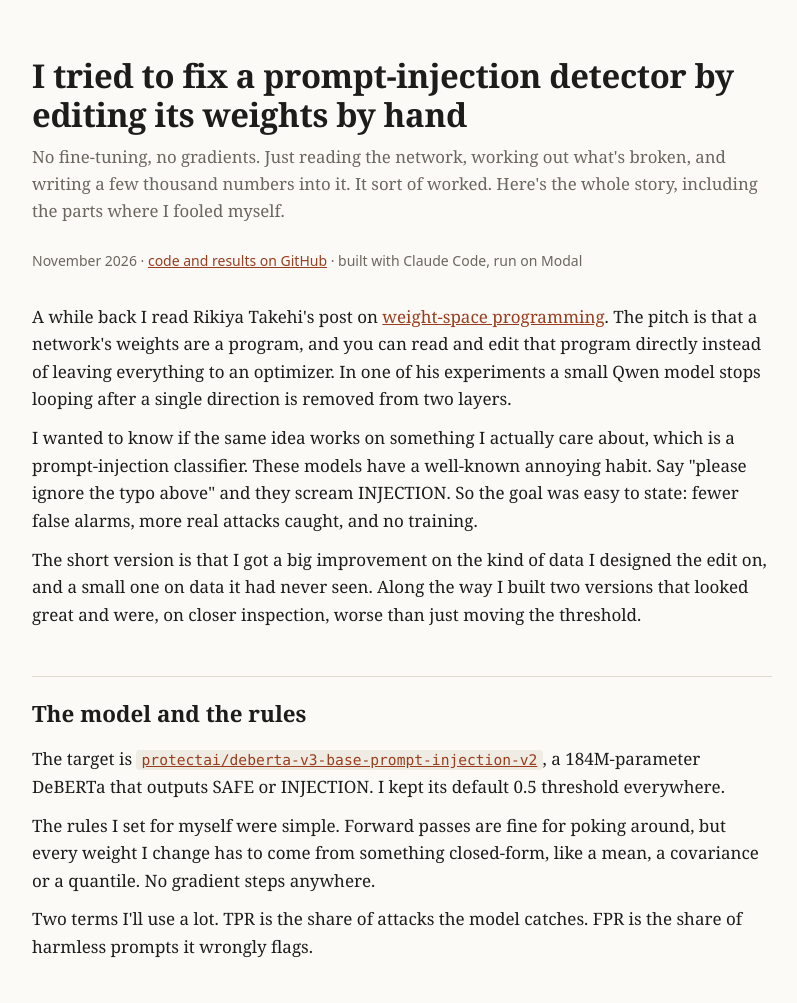
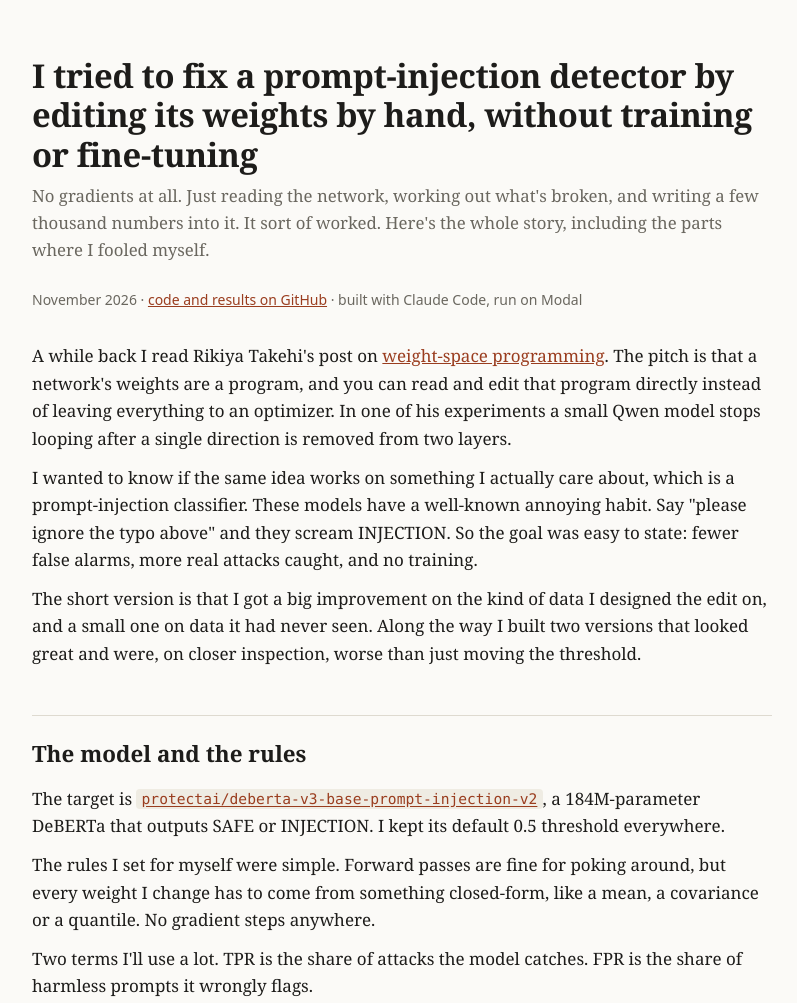
Before and after one commit to harishsg993010/weight-space-editing, a plain HTML site: page index.html in a window 1280 px wide. Shown: the top 1003 px of the page, without its empty margins (238-1035 px from the left). Drawn offline with Linux system fonts and the light colour scheme.

Commit message:
Update the page title
Co-Authored-By: Claude Fable 5.2 <noreply@anthropic.com>
Claude-Session: https://claude.ai/code/session_0199dhuQCtfCMgt4nK41UMtS

```diff
--- a/index.html
+++ b/index.html
@@ -3,7 +3,7 @@
 <head>
 <meta charset="utf-8">
 <meta name="viewport" content="width=device-width, initial-scale=1">
-<title>Editing a prompt-injection detector by hand</title>
+<title>Fixing a prompt-injection detector by hand, without training</title>
 <meta name="description" content="I tried to fix a prompt-injection classifier by writing a few thousand weights by hand, with no training. What worked, what didn't, and where I fooled myself.">
 <style>
 :root{--bg:#fbfaf7;--fg:#1d1c1a;--muted:#6a675f;--line:#dedad0;--card:#f3f0e8;--accent:#9a3d1f;--good:#1f6b3a;--bad:#a02a2a;--code:#efece3}
@@ -37,8 +37,8 @@ footer{margin-top:4rem;color:var(--muted);font:13.5px/1.5 system-ui,-apple-syste
 <body>
 <main>
 
-<h1>I tried to fix a prompt-injection detector by editing its weights by hand</h1>
-<p class="sub">No fine-tuning, no gradients. Just reading the network, working out what's broken, and writing a few thousand numbers into it. It sort of worked. Here's the whole story, including the parts where I fooled myself.</p>
+<h1>I tried to fix a prompt-injection detector by editing its weights by hand, without training or fine-tuning</h1>
+<p class="sub">No gradients at all. Just reading the network, working out what's broken, and writing a few thousand numbers into it. It sort of worked. Here's the whole story, including the parts where I fooled myself.</p>
 <p class="meta">November 2026 · <a href="https://github.com/harishsg993010/weight-space-editing">code and results on GitHub</a> · built with Claude Code, run on Modal</p>
 
 <p>A while back I read Rikiya Takehi's post on <a href="https://rikiyat.github.io/blog/weight-space-programming/">weight-space programming</a>. The pitch is that a network's weights are a program, and you can read and edit that program directly instead of leaving everything to an optimizer. In one of his experiments a small Qwen model stops looping after a single direction is removed from two layers.</p>
```
